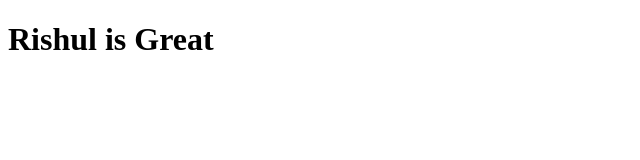
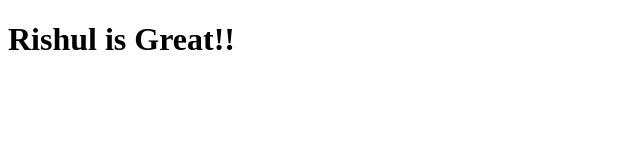
Before and after one commit to RishulVerma/Test, a plain HTML site: page monuments.html in a window 1280 px wide. Shown: the full height of the page, 0-640 px from the left. Drawn offline with Linux system fonts and the light colour scheme.

Commit message:
Modified monuments

```diff
--- a/monuments.html
+++ b/monuments.html
@@ -6,6 +6,6 @@
     <title>Document</title>
 </head>
 <body>
-    <h1>Rishul is Great</h1>
+    <h1>Rishul is Great!!</h1>
 </body>
 </html>
```
